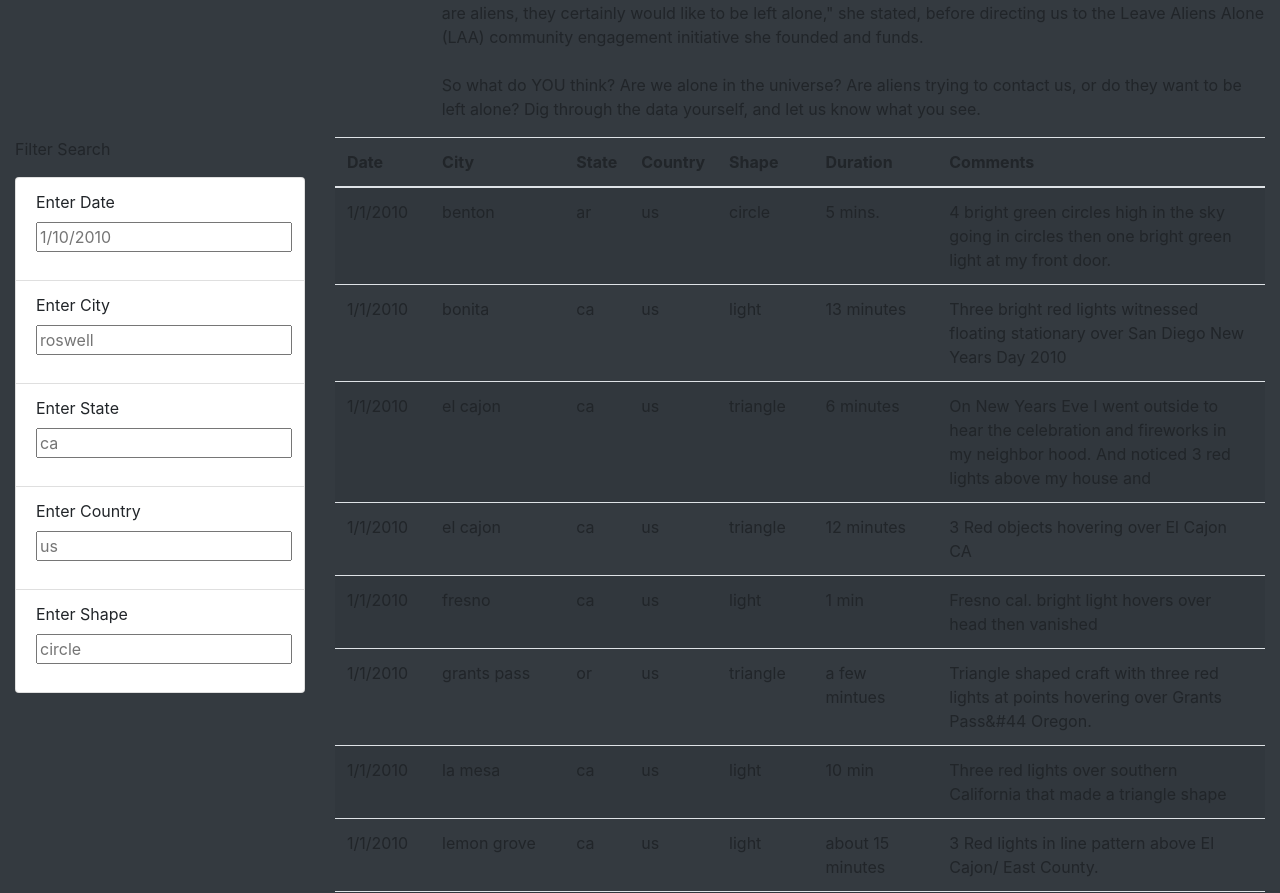
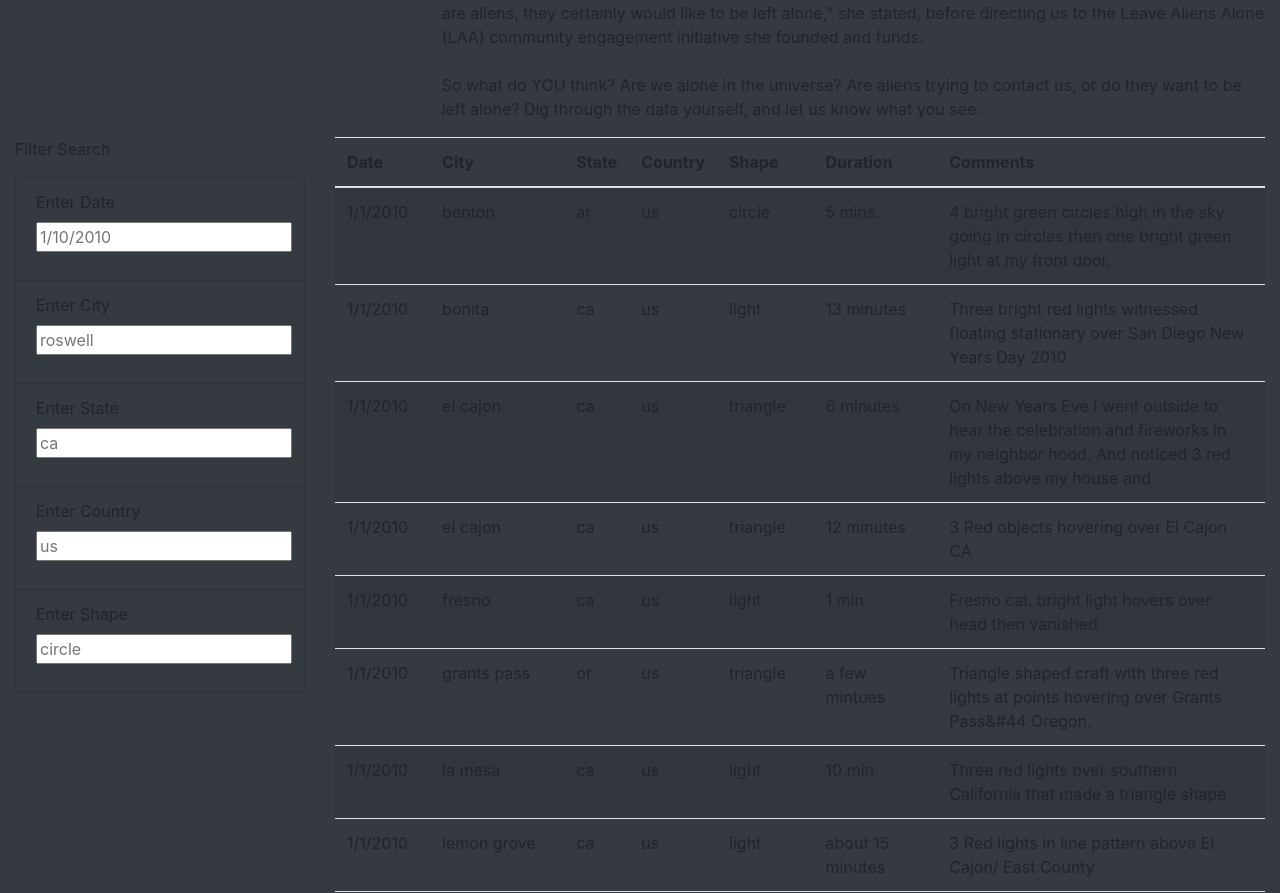
Before and after one commit to benniehana111/UFOs, a plain HTML site: page index.html in a window 1280 px wide. Shown: the part 602-1495 px from the top of the page. Drawn offline with nearby package versions, Linux system fonts and the light colour scheme.

Commit message:
Add files via upload

```diff
--- a/index.html
+++ b/index.html
@@ -39,34 +39,34 @@
     <div class="container-fluid">
         <div class="row">
             <div class="col-md-3">
-                <form>
+                <form class =  "bg-dark">
                     <p>Filter Search</p>
-                    <ul class = "list-group">
-                        <li class = "list-group-item">
+                    <ul class = "list-group bg-dark">
+                        <li class = "list-group-item bg-dark">
                             <label for="date">Enter Date
                             </label>
                             <p><input type = "text" placeholder="1/10/2010" id ="datetime"/></p>
 
                         </li>
-                        <li class = "list-group-item">
+                        <li class = "list-group-item bg-dark">
                             <label for="city">Enter City
                             </label>
                             <p><input type = "text" placeholder="roswell" id ="city"/></p>
 
                         </li>
-                        <li class = "list-group-item">
+                        <li class = "list-group-item bg-dark">
                             <label for="state"> Enter State
                             </label>
                             <p><input type = "text" placeholder="ca" id ="state"/></p>
 
                         </li>
-                        <li class = "list-group-item">
+                        <li class = "list-group-item bg-dark">
                             <label for="country">Enter Country
                             </label>
                             <p><input type = "text" placeholder="us" id ="country"/></p>
 
                         </li>
-                        <li class = "list-group-item">
+                        <li class = "list-group-item bg-dark">
                             <label for="shape">Enter Shape
                             </label>
                             <p><input type = "text" placeholder="circle" id ="shape"/></p>
```
